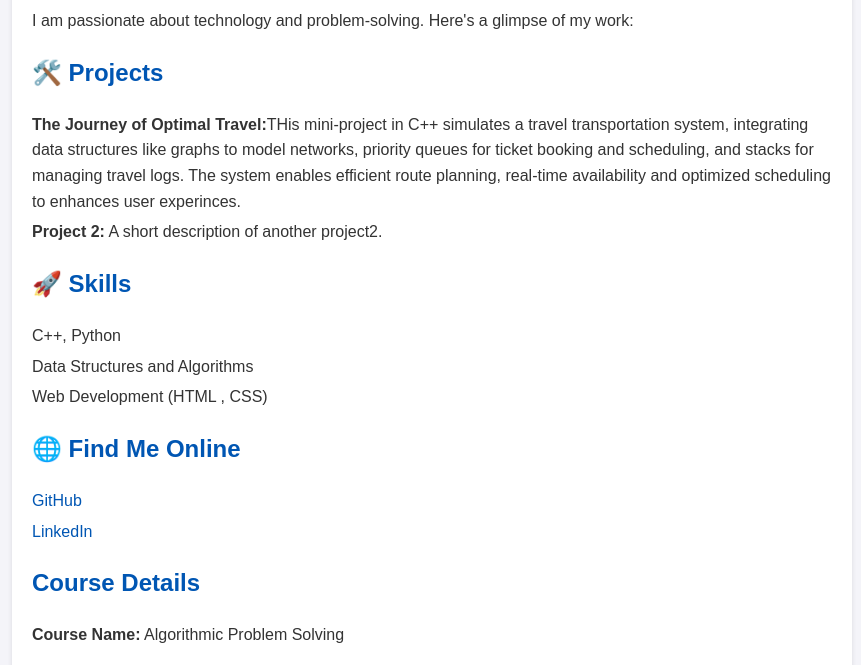
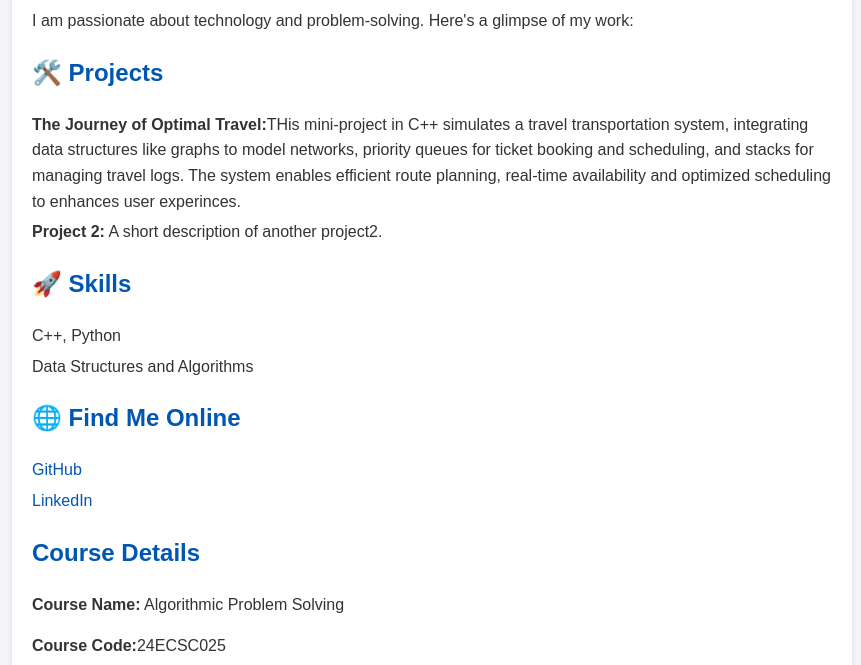
Before and after one commit to pratikambilkar/The_Journey_of_optimal_Travel.github.io, a plain HTML site: page Index.html in a window 1280 px wide. Shown: the part 126-791 px from the top of the page, without its empty margins (208-1069 px from the left). Drawn offline with Linux system fonts and the light colour scheme.

Commit message:
Update Index.html

```diff
--- a/Index.html
+++ b/Index.html
@@ -59,7 +59,7 @@
         <ul>
             <li>C++, Python</li>
             <li>Data Structures and Algorithms</li>
-            <li>Web Development (HTML , CSS)</li>
+
         </ul>
 
         <h2>🌐 Find Me Online</h2>
```
